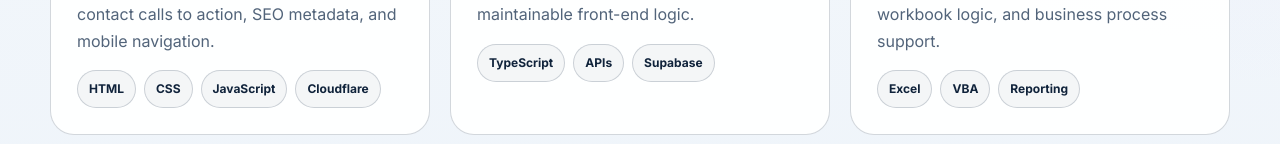
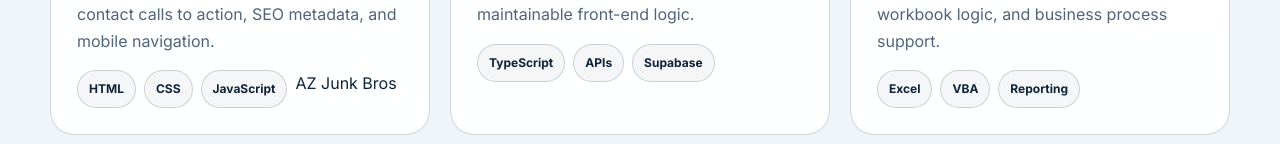
Before and after one commit to Charles85298/pro-it-help, a website: page public/web-automation.html in a window 1280 px wide. Shown: the part 808-952 px from the top of the page. Drawn offline with Linux system fonts and the light colour scheme.

Commit message:
Update tags in web-automation.html
Replaced 'Cloudflare' tag with a link to AZ Junk Bros.

```diff
--- a/public/web-automation.html
+++ b/public/web-automation.html
@@ -97,9 +97,9 @@
         <span class="tag">
          JavaScript
         </span>
-        <span class="tag">
-         Cloudflare
-        </span>
+        <a href="https://junkbrosaz.com/" rel="noopener noreferrer" target="_blank">
+         AZ Junk Bros
+        </a>
        </div>
       </article>
       <article class="card reveal">
```
